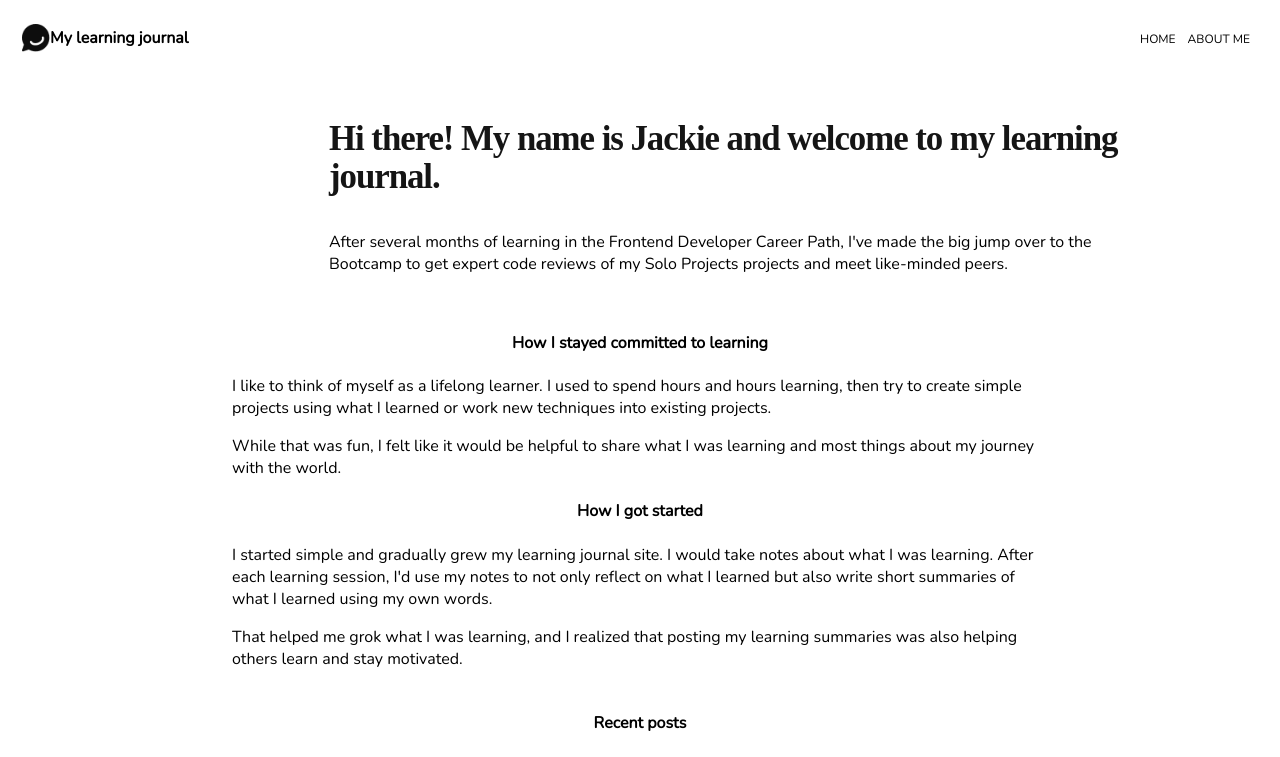
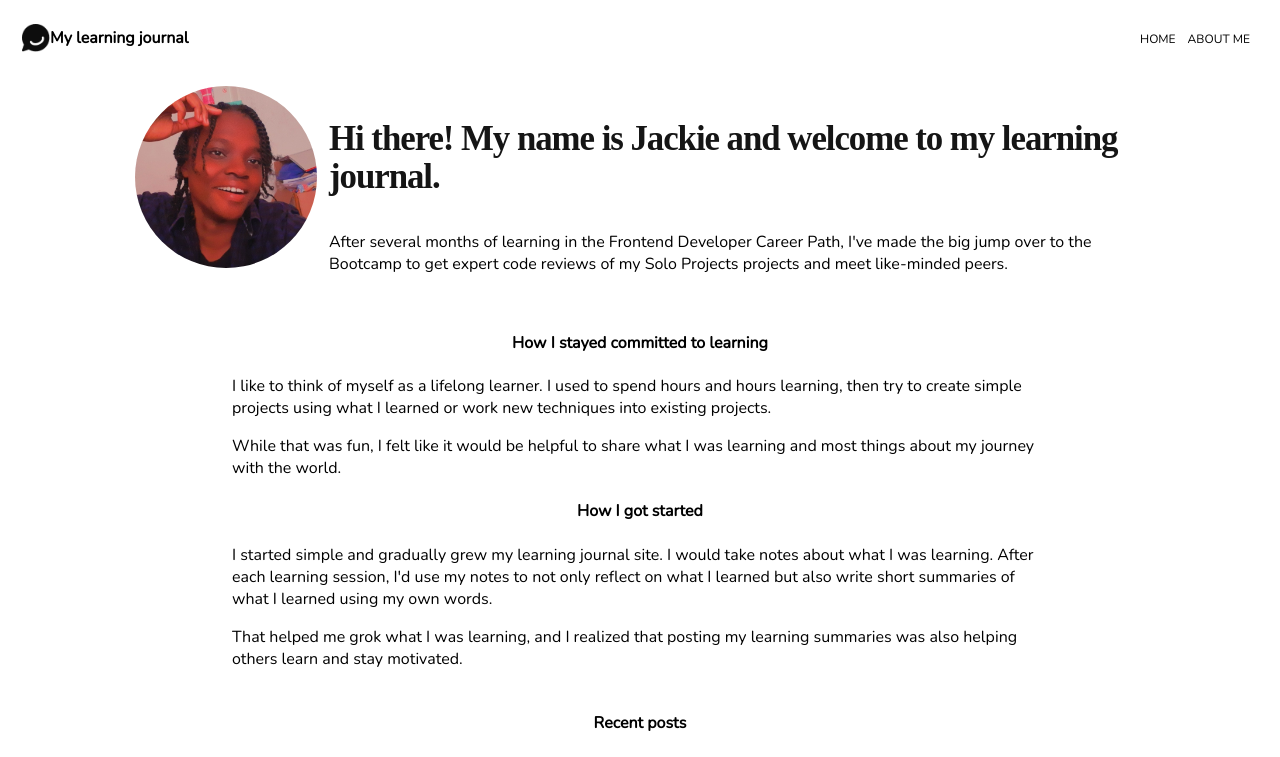
Before and after one commit to Mugeha/learningjournal, a plain HTML site: page about.html in a window 1280 px wide. Shown: the top 757 px of the page. Drawn offline with nearby package versions, Linux system fonts and the light colour scheme; a web font is replaced by a local one.

Commit message:
Update about.html

```diff
--- a/about.html
+++ b/about.html
@@ -28,7 +28,7 @@
             </header>
             <main>
               <div class="head">
-                <img src="WhatsApp Image 2023-08-29 at 14.52.22.jpg" alt="Jay" style="width:182px;height:182px;border-radius:50%;object-fit:cover;">
+                <img src="Jay.jpeg" alt="Jay" style="width:182px;height:182px;border-radius:50%;object-fit:cover;">
                 <div class="paragraph">
                 <p class="me">Hi there! My name is Jackie and welcome to my learning journal.</p>
                 <p>After several months of learning in the Frontend Developer Career Path, I've made the big jump over to the Bootcamp to get expert code reviews of my Solo Projects projects and meet like-minded peers.</p>
```
